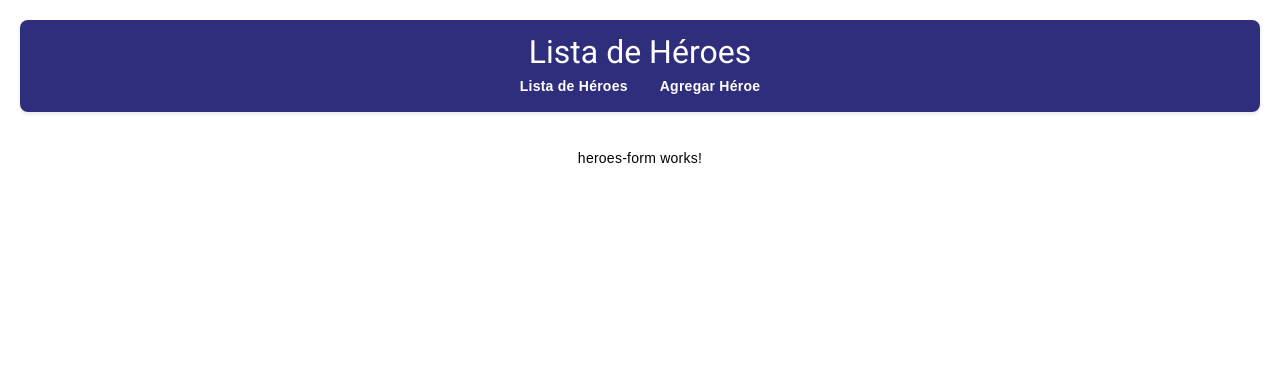
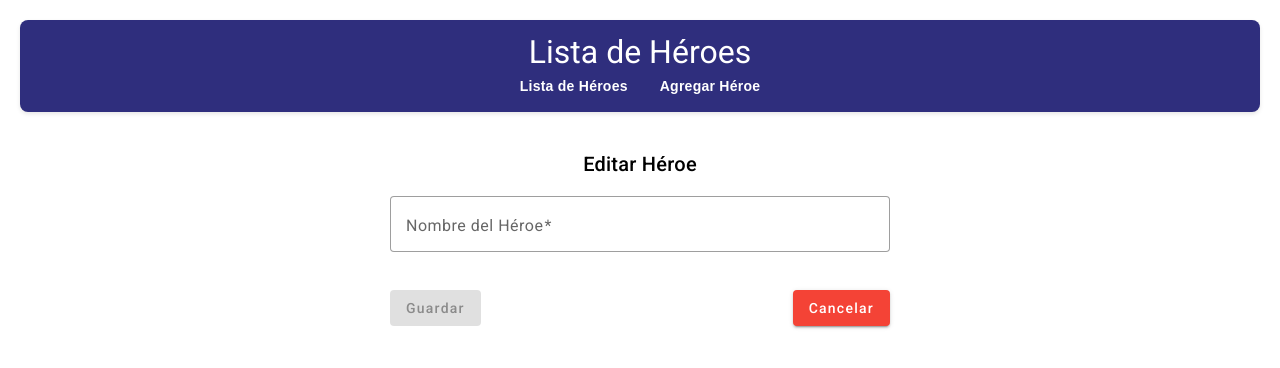
Before and after one commit to EDU-IT-DEV/RIU-heroe-angular, an Angular app: page /edit/1 in a window 1280 px wide. Shown: the top 368 px of the page. Built offline with nearby package versions, Linux system fonts and the light colour scheme; no server answers.

Commit message:
Edit and save form is added

```diff
--- a/src/app/components/heroes-form/heroes-form.component.html
+++ b/src/app/components/heroes-form/heroes-form.component.html
@@ -1,3 +1,37 @@
-<p>
-  heroes-form works!
-</p>
+<div class="p-4">
+  <h2>{{ heroId ? 'Editar Héroe' : 'Añadir Héroe' }}</h2>
+
+  <form [formGroup]="heroForm" (ngSubmit)="saveHero()" class="hero-form">
+    <mat-form-field appearance="outline" class="form-field">
+      <mat-label>Nombre del Héroe</mat-label>
+      <input
+        matInput
+        formControlName="name"
+        placeholder="Escribe el nombre"
+        required
+      />
+      <mat-error *ngIf="heroForm.get('name')?.hasError('required')">
+        El nombre es obligatorio.
+      </mat-error>
+      <mat-error *ngIf="heroForm.get('name')?.hasError('minlength')">
+        El nombre debe tener al menos 3 caracteres.
+      </mat-error>
+      <mat-error *ngIf="heroForm.get('name')?.hasError('maxlength')">
+        El nombre no debe superar los 50 caracteres.
+      </mat-error>
+      <mat-error *ngIf="heroForm.get('name')?.hasError('pattern')">
+        El nombre no puede contener caracteres especiales.
+      </mat-error>
+    </mat-form-field>
+
+
+    <div class="form-buttons">
+      <button mat-raised-button color="primary" type="submit" [disabled]="heroForm.invalid">
+        {{ heroId ? 'Guardar' : 'Añadir' }}
+      </button>
+      <button mat-raised-button color="warn" type="button" (click)="cancel()">
+        Cancelar
+      </button>
+    </div>
+  </form>
+</div>
--- a/src/app/components/heroes-form/heroes-form.component.scss
+++ b/src/app/components/heroes-form/heroes-form.component.scss
@@ -0,0 +1,20 @@
+.p-4 {
+  max-width: 500px;
+  margin: auto;
+}
+
+.hero-form {
+  display: flex;
+  flex-direction: column;
+  gap: 1rem;
+
+  .form-field {
+    width: 100%;
+  }
+
+  .form-buttons {
+    display: flex;
+    justify-content: space-between;
+    gap: 1rem;
+  }
+}
--- a/src/app/components/heroes-form/heroes-form.component.ts
+++ b/src/app/components/heroes-form/heroes-form.component.ts
@@ -1,15 +1,96 @@
 import { Component, OnInit } from '@angular/core';
+import { CommonModule } from '@angular/common';
+import { ActivatedRoute, Router } from '@angular/router';
+import {
+  FormBuilder,
+  FormGroup,
+  ReactiveFormsModule,
+  Validators,
+} from '@angular/forms';
+import { HeroesService } from '../../services/heroes.service';
+import { Hero } from '../../models/hero.model';
+import { MatFormFieldModule } from '@angular/material/form-field';
+import { MatInputModule } from '@angular/material/input';
+import { MatButtonModule } from '@angular/material/button';
 
 @Component({
   selector: 'app-heroes-form',
+  standalone: true,
+  imports: [
+    CommonModule,
+    ReactiveFormsModule,
+    MatFormFieldModule,
+    MatInputModule,
+    MatButtonModule,
+  ],
   templateUrl: './heroes-form.component.html',
-  styleUrls: ['./heroes-form.component.scss']
+  styleUrls: ['./heroes-form.component.scss'],
 })
 export class HeroesFormComponent implements OnInit {
+  heroId: string | null = null;
+  heroForm: FormGroup;
 
-  constructor() { }
-
-  ngOnInit() {
+  constructor(
+    private route: ActivatedRoute,
+    private router: Router,
+    private fb: FormBuilder,
+    private heroesService: HeroesService
+  ) {
+    this.heroForm = this.fb.group({
+      id: [''],
+      name: [
+        '',
+        [
+          Validators.required,
+          Validators.minLength(3),
+          Validators.maxLength(50),
+          Validators.pattern('^[a-zA-Z0-9ñÑáéíóúÁÉÍÓÚ ]+$'),
+        ],
+      ],
+    });
   }
 
+  ngOnInit(): void {
+    const idParam = this.route.snapshot.paramMap.get('id');
+    if (idParam) {
+      this.heroId = idParam;
+      this.heroesService.getHeroById(this.heroId).subscribe((hero) => {
+        if (hero) {
+          this.heroForm.patchValue({
+            ...hero,
+            id: hero.id,
+          });
+        }
+      });
+    }
+  }
+
+  saveHero(): void {
+    const hero: Hero = this.heroForm.value;
+    if (this.heroId) {
+      this.heroesService.updateHero(hero).subscribe({
+        next: () => this.router.navigate(['/']),
+        error: (err) => console.error('Error updating hero:', err.message),
+      });
+    } else {
+      this.heroesService.getHeroes().subscribe({
+        next: (heroes) => {
+          const maxId =
+            heroes.length > 0
+              ? Math.max(...heroes.map((h) => Number(h.id)))
+              : 0;
+          hero.id = (maxId + 1).toString();
+          this.heroesService.addHero(hero).subscribe({
+            next: () => this.router.navigate(['/']),
+            error: (err) => console.error('Error adding hero:', err.message),
+          });
+        },
+        error: (err) => console.error('Error fetching heroes:', err.message),
+      });
+    }
+  }
+
+  cancel(): void {
+    this.router.navigate(['/']);
+  }
 }
```
